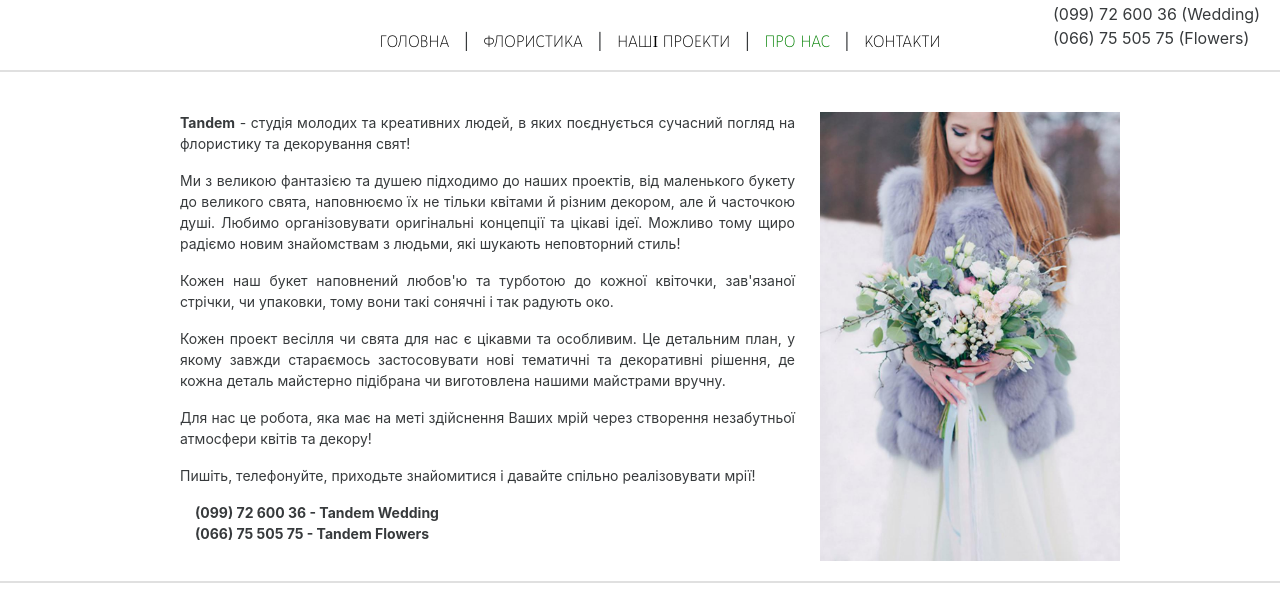
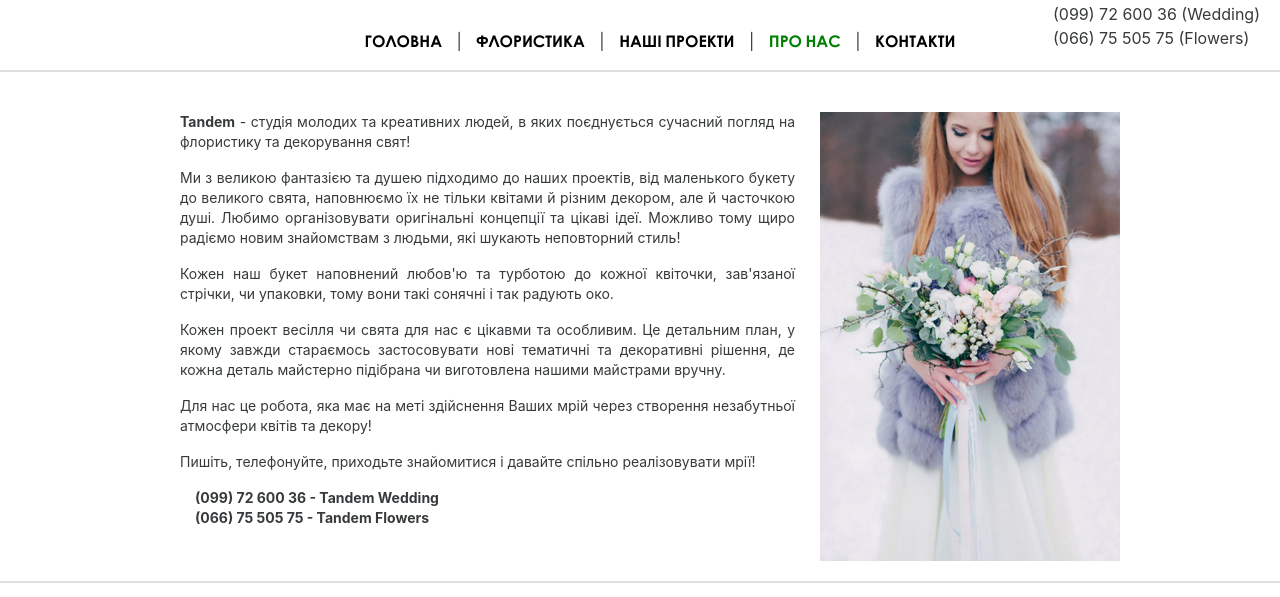
Before and after one commit to maKSiM89/decor-design, a plain HTML site: page src/html/about.html in a window 1280 px wide. Shown: the part 133-730 px from the top of the page. Drawn offline with Linux system fonts and the light colour scheme.

Commit message:
QA things

```diff
--- a/stylesheets/fonts.scss
+++ b/stylesheets/fonts.scss
@@ -1,6 +1,6 @@
 @font-face {
-  font-family: "bwquintapro-light";
-  src: url( "../../src/fonts/bwquintapro-light.otf" ) format("opentype");
+  font-family: "Century Gothic";
+  src: url( "../../src/fonts/Century Gothic.ttf" ) format("truetype");
 }
 
 @font-face {
--- a/stylesheets/partials/_header.scss
+++ b/stylesheets/partials/_header.scss
@@ -24,7 +24,7 @@ header {
       }
 
       a {
-        font-family: "bwquintapro-light";
+        font-family: "Century Gothic";
       }
     }
 
--- a/stylesheets/partials/_internal.scss
+++ b/stylesheets/partials/_internal.scss
@@ -20,7 +20,7 @@
             }
 
             a {
-              font-family: "bwquintapro-light";
+              font-family: "Century Gothic";
             }
           }
         }
@@ -42,6 +42,7 @@
         max-width: 80%;
         margin: 0 auto;
         font-size: 14px;
+        line-height: 20px;
       }
 
       @media ( max-width: $laptop-min-width ) {
```
Also changed, not shown: src/css/main.css, src/fonts/Century Gothic.ttf (added), src/img/email-social.png, src/img/fb-social.png, src/img/inst-social.png, src/img/vk-social.png.
